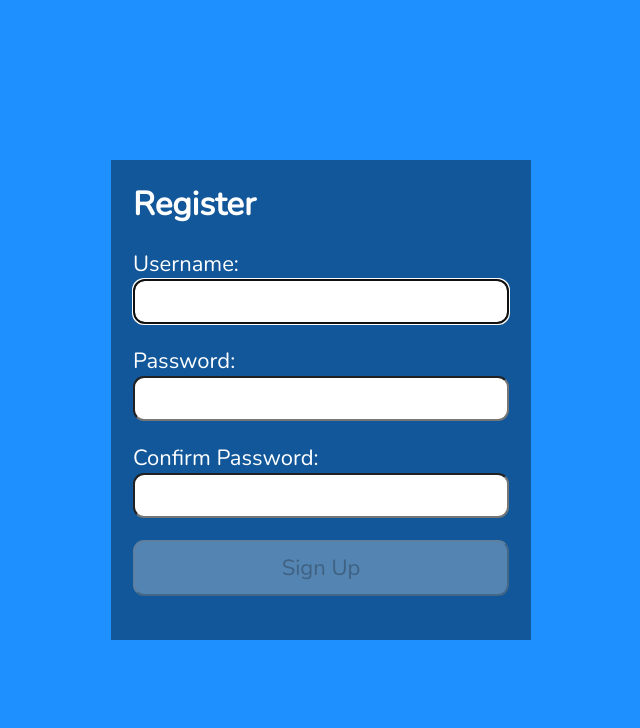
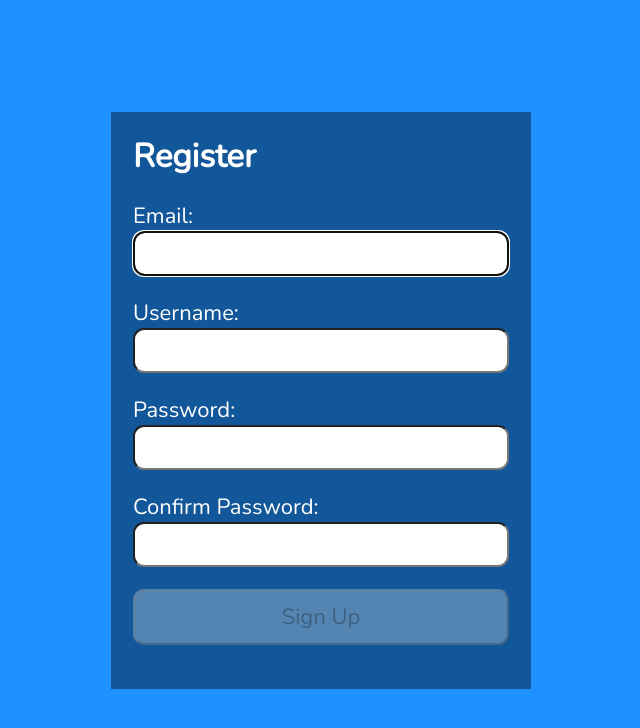
Before and after one commit to z-cohn/tic-tac-toe-frontend, a React (Vite) app in the folder tic-tac-toe/: page / in a window 1280 px wide. Shown: the top 728 px of the page, without its empty margins (319-959 px from the left). Built offline with nearby package versions, Linux system fonts and the light colour scheme.

Commit message:
Register: Add email

```diff
--- a/tic-tac-toe/src/Register.jsx
+++ b/tic-tac-toe/src/Register.jsx
@@ -3,6 +3,7 @@ import { faCheck, faTimeline, faInfoCircle, faTimes } from "@fortawesome/free-so
 import { FontAwesomeIcon } from "@fortawesome/react-fontawesome";
 import { Ref } from "react";
 
+const EMAIL_REGEX = /^(([^<>()[\]\\.,;:\s@"]+(\.[^<>()[\]\\.,;:\s@"]+)*)|(".+"))@((\[[0-9]{1,3}\.[0-9]{1,3}\.[0-9]{1,3}\.[0-9]{1,3}\])|(([a-zA-Z\-0-9]+\.)+[a-zA-Z]{2,}))$/;
 /* Must start with letter, be followed by 4-20 of: {letter, digit, hyphen, underscore} */
 const USER_REGEX = /^[A-z][A-z0-9-_]{3,20}$/;
 /* Must contain uppercase, lowercase, digit, and special symbol, and be between 8-50 chars */
@@ -10,12 +11,16 @@ const PWD_REGEX = /^(?=.*[a-z])(?=.*[A-Z])(?=.*[0-9])(?=.*[!@#$%^&*]).{8,50}$/;
 
 const Register = () => {
     /* useRef is similar to state (persists between renders) but change in ref does not cause re-rendering */
-    const userRef = useRef();
+    const emailRef = useRef();
     const errRef = useRef();
 
     const [user, setUser] = useState('');
     const [validName, setValidName] = useState(false);
     const [userFocus, setUserFocus] = useState(false);
+
+    const [email, setEmail] = useState('');
+    const [validEmail, setValidEmail] = useState(false);
+    const [emailFocus, setEmailFocus] = useState(false);
 
     const [password, setPassword] = useState('');
     const [validPassword, setValidPassword] = useState(false);
@@ -29,7 +34,7 @@ const Register = () => {
     const [success, setSuccess] = useState(false);
 
     useEffect(() => {
-        userRef.current.focus();
+        emailRef.current.focus();
     }, []) /* This code runs once, upon loading page */
 
     useEffect(() => {
@@ -37,6 +42,11 @@ const Register = () => {
         const result = USER_REGEX.test(user);
         setValidName(result);
     }, [user]) /* This code is run anytime the user changes */
+
+    useEffect(() => {
+        /* Check whether email is valid and update validEmail accordingly */
+        setValidEmail(EMAIL_REGEX.test(email));
+    }, [email])
 
     useEffect(() => {
         /* Check whether given password meets given regex reqs, update validPassword accordingly */
@@ -65,8 +75,31 @@ const Register = () => {
   return (
     <section>
         <p ref={errRef} className={errMsg ? "errmsg" : "hide"}>{errMsg}</p>
+
         <h1>Register</h1>
+
         <form onSubmit={handleSubmit}>
+
+        <label htmlFor="email">
+                Email:
+                    <FontAwesomeIcon icon={faCheck} className={validEmail ? "valid" : "hide"} />
+                    <FontAwesomeIcon icon={faTimes} className={(validEmail || !email) ? "hide" : "invalid"} />
+            </label>
+            <input type="text"
+             id="email"
+             ref={emailRef}
+             autoComplete="off"
+             onChange={(event) => setEmail(event.target.value)}
+             required
+             aria-describedby="email_note"
+             onFocus={() => setEmailFocus(true)}
+             onBlur={() => setEmailFocus(false)}
+            />
+            <p id="email_note" className={(emailFocus && email && !validEmail) ? "instructions" : "hide"}>
+                <FontAwesomeIcon icon={faInfoCircle} />
+                Must be valid email.
+            </p>
+
             <label htmlFor="username">
                 Username:
                     <FontAwesomeIcon icon={faCheck} className={validName ? "valid" : "hide"} />
@@ -74,7 +107,7 @@ const Register = () => {
             </label>
             <input type="text"
              id="username"
-             ref={userRef}
+             value={user}
              autoComplete="off"
              onChange={(event) => setUser(event.target.value)}
              required
@@ -134,7 +167,7 @@ const Register = () => {
             </p>
 
 
-            <button disabled={(!validName || !validPassword || !validMatch) ? true: false}>
+            <button disabled={(!validEmail || !validName || !validPassword || !validMatch) ? true: false}>
                 Sign Up
             </button>
         </form>
```
